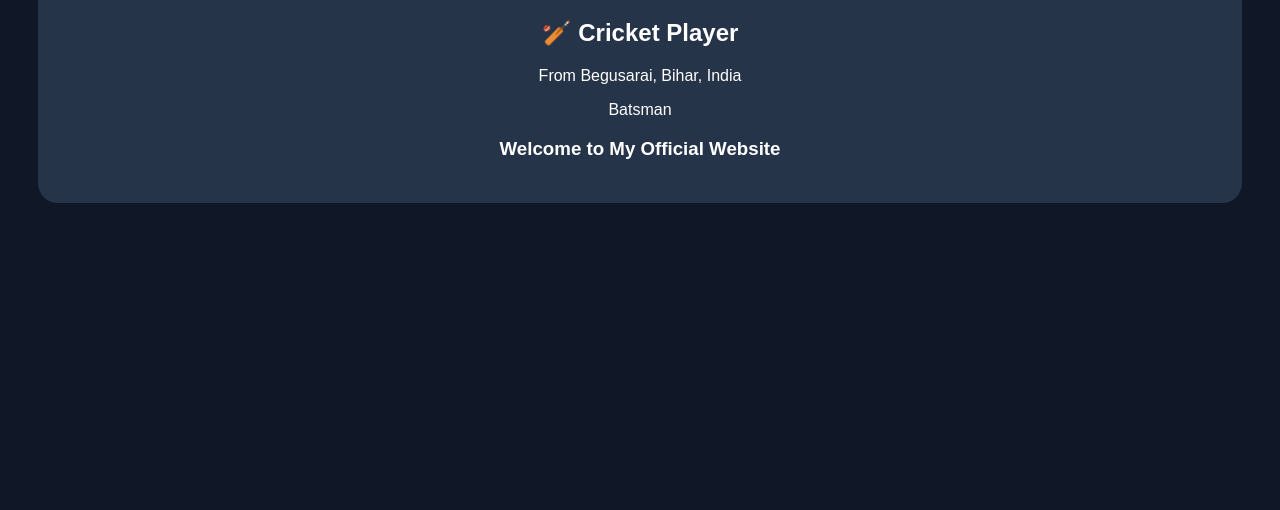
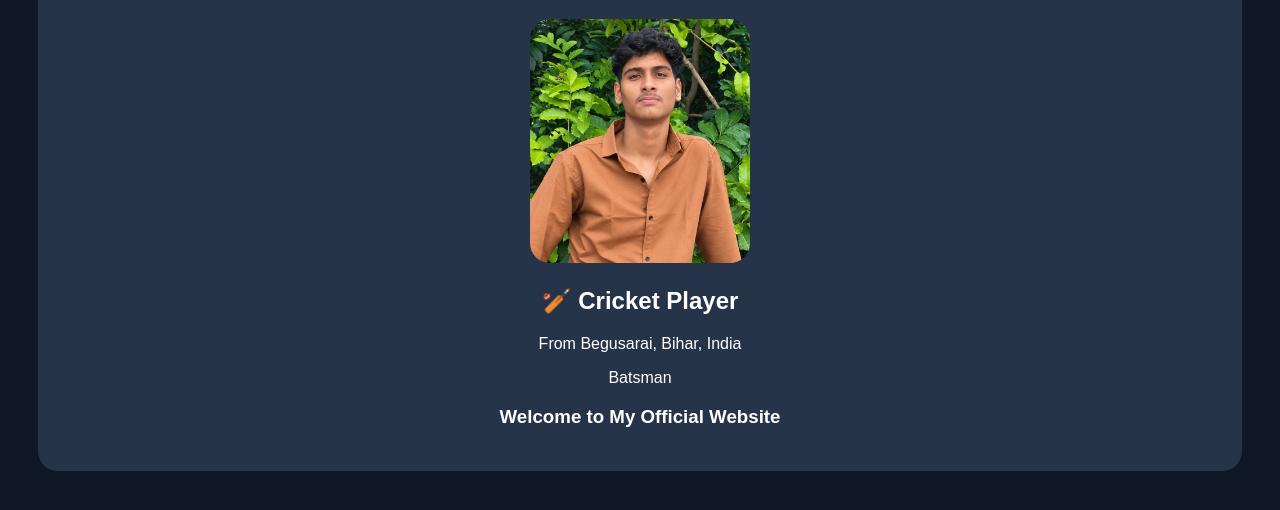
Before and after one commit to Ayush4706-bg/ayush4706-bg.github.io, a plain HTML site: page index.html in a window 1280 px wide. Shown: the part 124-634 px from the top of the page. Drawn offline with Linux system fonts and the light colour scheme.

Commit message:
Add profile photo to website

```diff
--- a/index.html
+++ b/index.html
@@ -26,6 +26,7 @@ img {
 <body>
 <div class="card">
 <h1>Ayush Bhardwaj</h1>
+<img src="IMG-20261122-WA0005.jpg" alt="Ayush Bhardwaj" width="250">
 <h2>🏏 Cricket Player</h2>
 <p>From Begusarai, Bihar, India</p>
 <p>Batsman</p>
```
